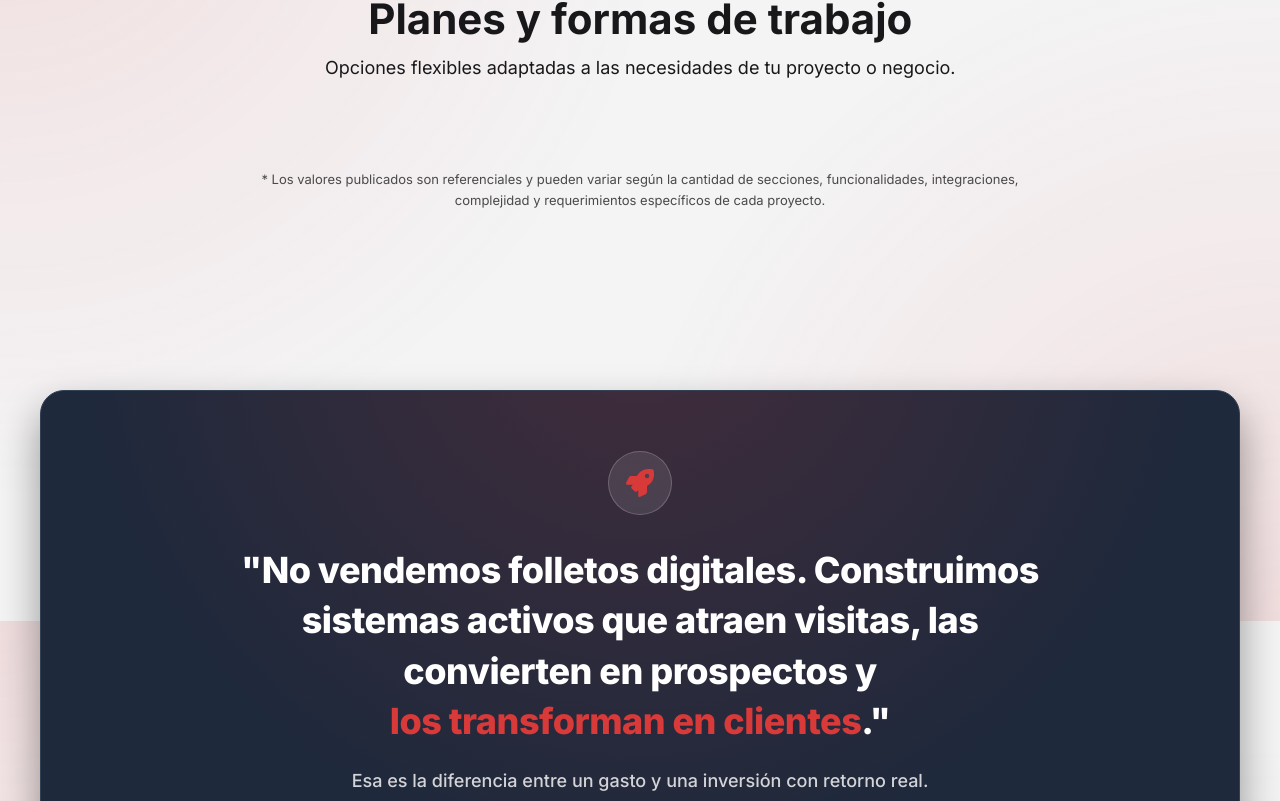
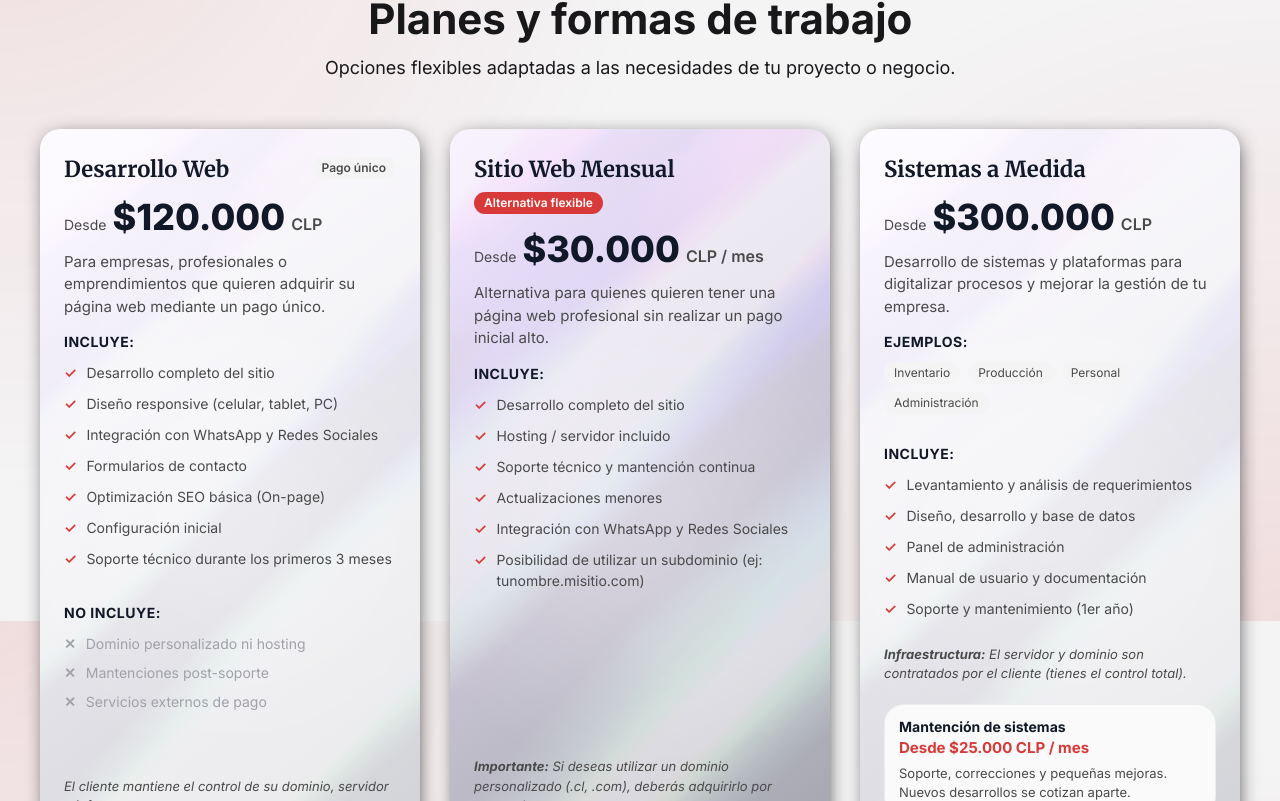
Before and after one commit to CarlosL-Code/Portafolio_react, a React (Vite) app: page / in a window 1280 px wide. Shown: the part 6579-7380 px from the top of the page. Built offline with nearby package versions, Linux system fonts and the light colour scheme; no server answers.

Commit message:
Fix TiltCard collapsing height to 0

```diff
--- a/src/componentes/ui/TiltCard.css
+++ b/src/componentes/ui/TiltCard.css
@@ -98,11 +98,13 @@
 }
 
 .pc-inside {
-  inset: 0;
-  position: absolute;
+  position: relative;
   background-image: var(--inner-gradient);
   background-color: var(--shade-1);
   transform: none;
+  border-radius: inherit;
+  width: 100%;
+  height: 100%;
 }
 .dark .pc-inside {
   background-color: rgba(15, 23, 42, 0.8);
```
